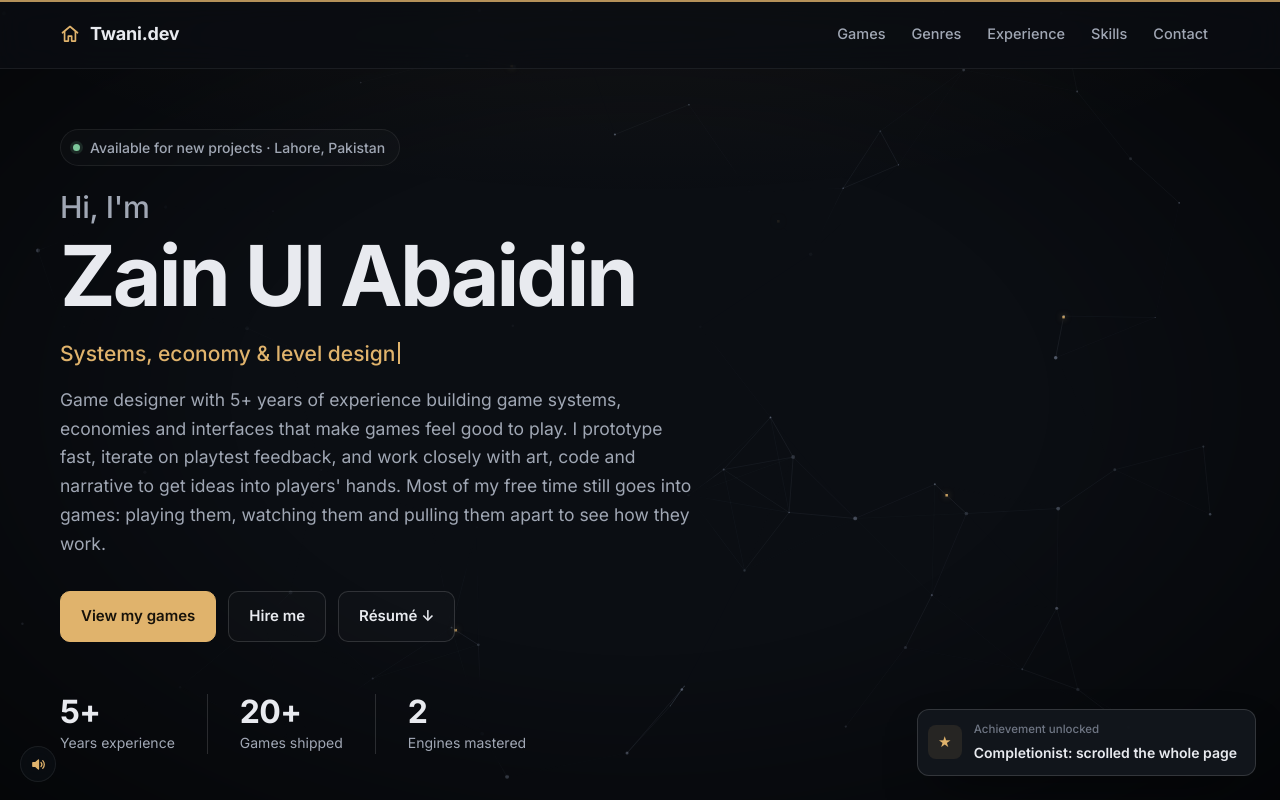
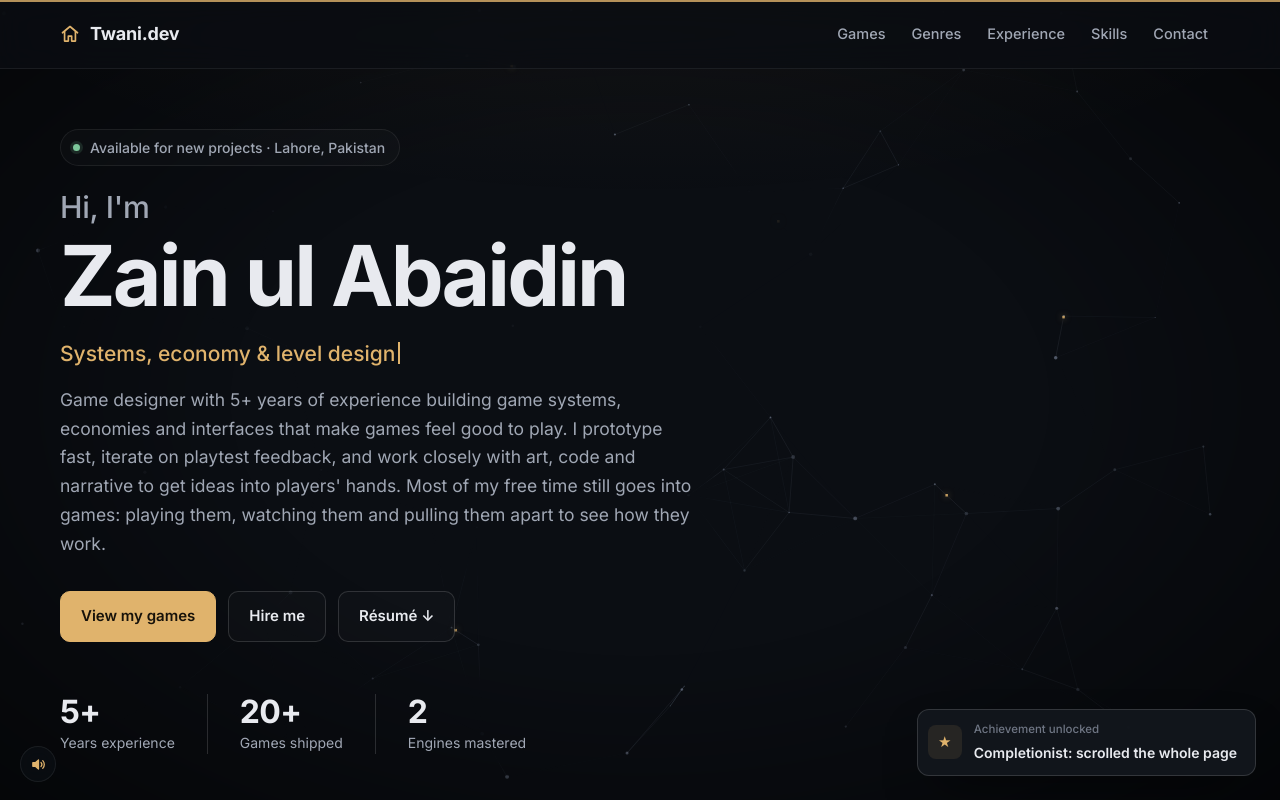
Before and after one commit to ThrowFF/Web-Portfolio, a plain HTML site: page index.html in a window 1280 px wide. Shown: the top 800 px of the page. Drawn offline with Linux system fonts and the light colour scheme; animation ran at ten frames a second.

Commit message:
title || tab

```diff
--- a/index.html
+++ b/index.html
@@ -3,7 +3,7 @@
 <head>
   <meta charset="utf-8">
   <meta name="viewport" content="width=device-width, initial-scale=1">
-  <title>Zain Ul Abaidin · Game Designer | twani.dev</title>
+  <title>Zain ul Abaidin</title>
   <meta name="description" content="Portfolio of Zain Ul Abaidin, a game designer and Unity developer from Lahore, Pakistan. Game systems, economy and level design, plus games you can play in the browser.">
   <meta name="theme-color" content="#0b0e13">
   <link rel="canonical" href="https://twani.dev/">
--- a/js/data.js
+++ b/js/data.js
@@ -4,7 +4,7 @@
    ===================================================================== */
 
 const PROFILE = {
-  name: "Zain Ul Abaidin",
+  name: "Zain ul Abaidin",
   brand: "Twani.dev", // logo text in the top-left of every page
   cursor: "pointer", // "pointer" (themed arrow) or "crosshair"
   role: "Game Designer",
```
